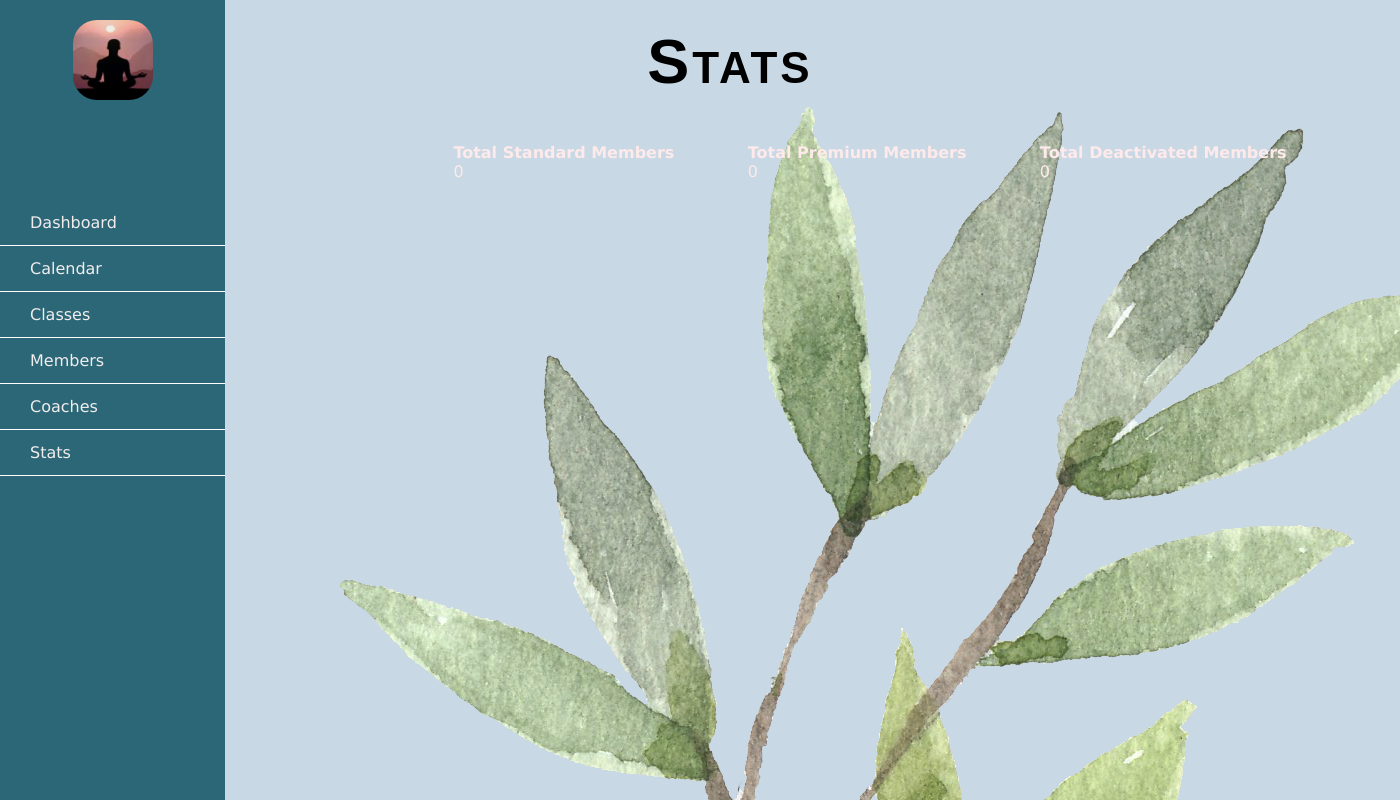
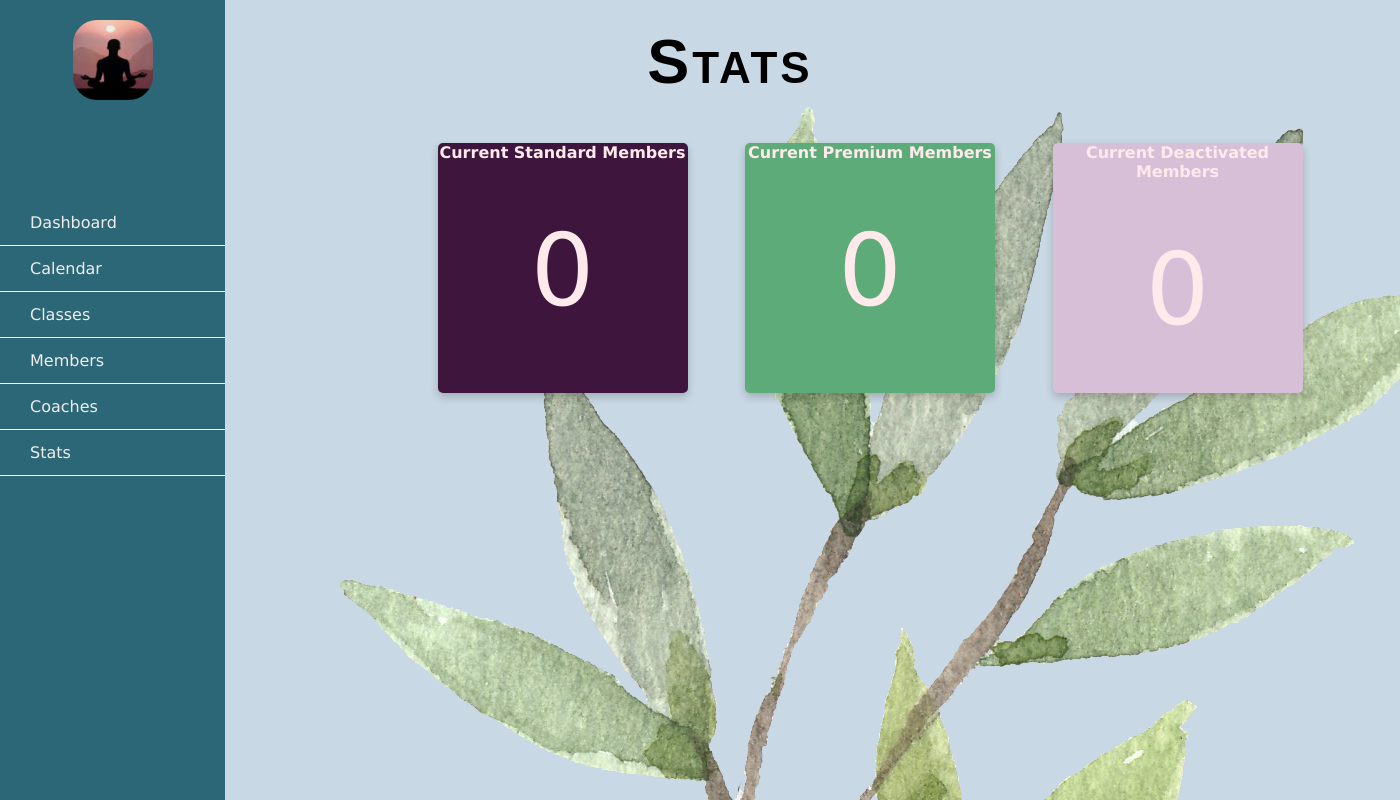
Before and after one commit to Nixon2223/Gym_Manager_Flask_Project, a Flask app: page /stats in a window 1400 px wide. Run offline with Flask 2, Linux system fonts and the light colour scheme; data that the repository does not hold is empty; some libraries are stand-ins or nearby versions.

Commit message:
stats css done

```diff
--- a/gym_manager/static/css/stats.css
+++ b/gym_manager/static/css/stats.css
@@ -0,0 +1,24 @@
+.stat{
+    text-align: center;
+    height: 250px;
+    width: 250px;
+    box-shadow: 0 4px 8px 0 rgba(0,0,0,0.2);
+    transition: 0.3s;
+    border-radius: 5px;
+}
+
+.stat > p {
+    padding:50px;
+    font-size: 100px;
+    text-align: center;
+}
+
+#total_standard{
+    background-color: rgb(61, 21, 61);
+}
+#total_premium{
+    background-color: rgb(94, 171, 122);
+}
+#total_deactivated{
+    background-color: thistle;
+}
--- a/gym_manager/templates/base.html
+++ b/gym_manager/templates/base.html
@@ -10,6 +10,7 @@
     <link rel="stylesheet" href="{{ url_for('static', filename='css/classes.css') }}">
     <link rel="stylesheet" href="{{ url_for('static', filename='css/calendar_class_view.css') }}">
     <link rel="stylesheet" href="{{ url_for('static', filename='css/dashboard.css') }}">
+    <link rel="stylesheet" href="{{ url_for('static', filename='css/stats.css') }}">
     <title>Gym Manager</title>
 </head>
 <body>
--- a/gym_manager/templates/stats/index.html
+++ b/gym_manager/templates/stats/index.html
@@ -6,17 +6,17 @@
 <div class = "content">
 
 <div class ="stat" id = "total_standard">
-    <h4>Total Standard Members</h4>
+    <h4>Current Standard Members</h4>
     <p>{{standard_members}}</p>
 </div>
 
 <div class ="stat" id = "total_premium">
-    <h4>Total Premium Members</h4>
+    <h4>Current Premium Members</h4>
     <p>{{premium_members}}</p>
 </div>
 
 <div class ="stat" id = "total_deactivated">
-    <h4>Total Deactivated Members</h4>
+    <h4>Current Deactivated Members</h4>
     <p>{{deactivated_members}}</p>
 </div>
 
```
